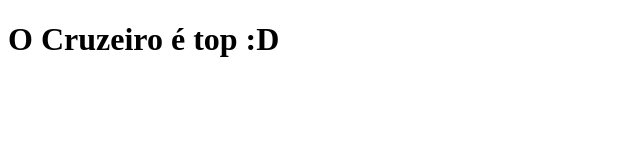
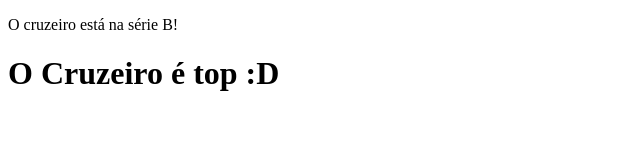
Before and after one commit to ramonbhb/SimulacaoConflito, a plain HTML site: page index.html in a window 1280 px wide. Shown: the whole page, without its empty margins (0-640 px from the left). Drawn offline with Linux system fonts and the light colour scheme.

Commit message:
adicionando paragrafo

```diff
--- a/index.html
+++ b/index.html
@@ -1,12 +1,16 @@
 <!DOCTYPE html>
 <html lang="en">
+
 <head>
     <meta charset="UTF-8">
     <meta http-equiv="X-UA-Compatible" content="IE=edge">
     <meta name="viewport" content="width=device-width, initial-scale=1.0">
     <title>Página Feliz :D</title>
 </head>
+
 <body>
+    <p>O cruzeiro está na série B!</p>
     <h1>O Cruzeiro é top :D</h1>
 </body>
+
 </html>
```
